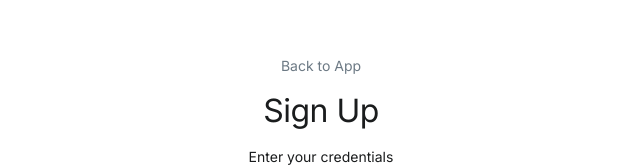
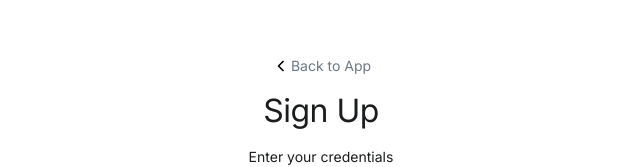
Before and after one commit to kamrade/kamrade.github.io, a React (Create React App) app: page /#/auth in a window 1280 px wide. Shown: the part 122-289 px from the top of the page, without its empty margins (319-959 px from the left). Built offline with nearby package versions, Linux system fonts and the light colour scheme.

Commit message:
Add icon to link back

```diff
--- a/src/components/AuthPage/AuthPage.tsx
+++ b/src/components/AuthPage/AuthPage.tsx
@@ -1,7 +1,7 @@
 import React, {useState, useRef, useEffect} from 'react';
 import { NavLink, useHistory, useLocation } from 'react-router-dom';
 import {useAuth} from 'components/ProvideAuth/ProvideAuth';
-import {Button, Formq, FormqInput, Modal, FormRow} from 'shared';
+import {Button, Formq, FormqInput, Modal, FormRow, Icon} from 'shared';
 import {IFormqState, IFormqReturnArgs} from 'shared/Formq/FormqTypes';
 
 import { initialState } from './AuthPageInitialState';
@@ -62,7 +62,10 @@ export const AuthPage = () => {
 
 
               <FormRow>
-                <NavLink exact to='/'>Back to App</NavLink>
+                <>
+                  <Icon size={20} icon='chevronLeft'></Icon>
+                  <NavLink exact to='/'>Back to App</NavLink>
+                </>
               </FormRow>
 
               {/*<p>You must log in to view the page at {from.pathname}</p>*/}
```
